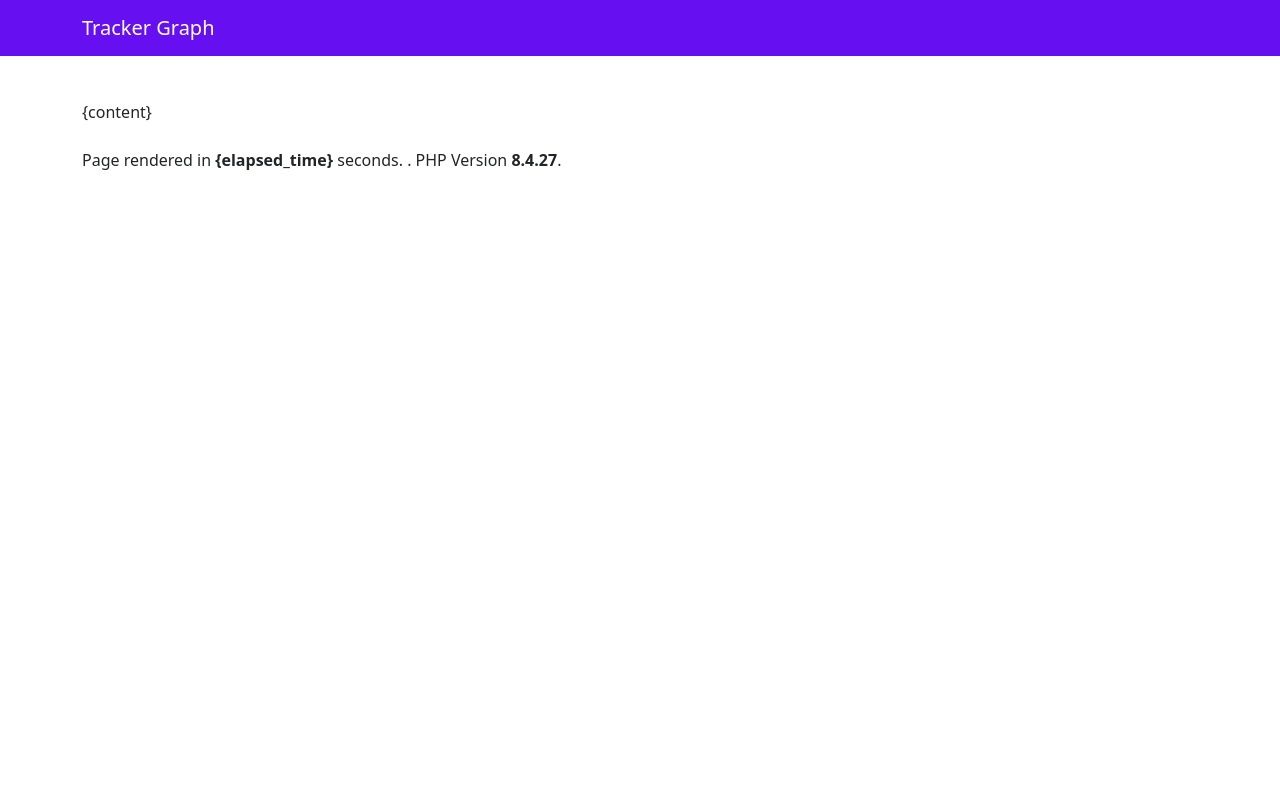
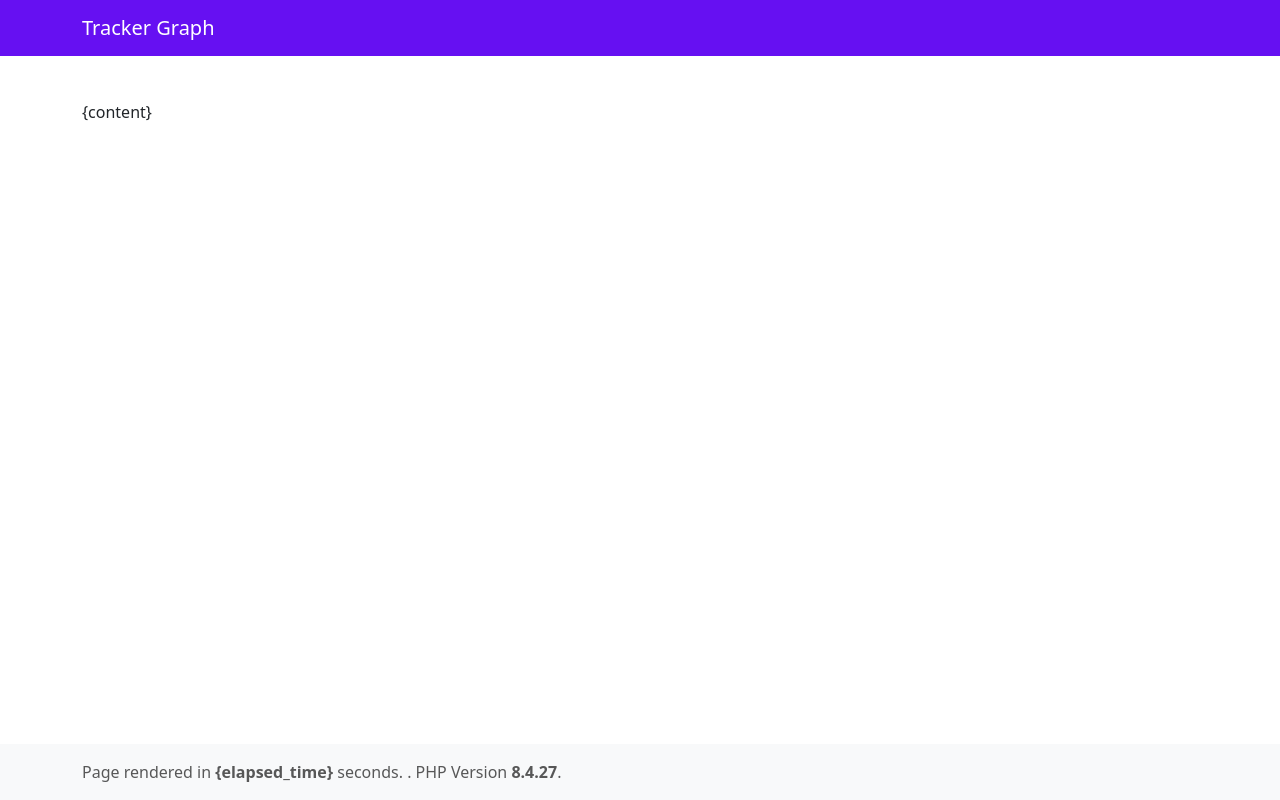
Before and after one commit to hofar/tracker, a PHP site: template application/views/template.php in a window 1280 px wide. Run offline with PHP 8.4, Linux system fonts and the light colour scheme; the template is opened without the code that fills it, so the values that code supplies are empty; some libraries are stand-ins or nearby versions.

Commit message:
update:
- navbar item home dan login di hilangkan
- tambah navbar footer
- tampilan default putih
- validasi keterangan otomatis
- menu edit untuk keterangan

```diff
--- a/application/controllers/Dashboard.php
+++ b/application/controllers/Dashboard.php
@@ -7,6 +7,11 @@
     }
 
     public function index()
+    {
+        $this->network();
+    }
+
+    public function home()
     {
         $data = array(
             "title" => "Tracker Graph",
--- a/application/controllers/ProgramKerja.php
+++ b/application/controllers/ProgramKerja.php
@@ -93,7 +93,7 @@
             $row[] = badge_type($item->status);
             $row[] = custom_date($item->start_date);
             $row[] = custom_date($item->end_date);
-            $row[] = textarea($item->keterangan);
+            $row[] = custom_div($item->keterangan);
             $row[] = action_button($item->id, 'ubah_data', 'hapus_data');
 
             $data[] = $row;
--- a/application/views/template.php
+++ b/application/views/template.php
@@ -1,17 +1,17 @@
 <?php
 $theme = $this->input->get("theme");
-$theme = !is_null($theme) ? $theme : "dark";
+$theme = !is_null($theme) ? $theme : "light";
 
 $queryParams = $this->input->get();
 $queryString = http_build_query($queryParams);
 
 $menuItems = array(
-    array(
-        "title" => "Home",
-        "url" => "",
-        "icon" => '<i class="bi bi-house"></i>', // Bootstrap Icon,
-        "access" => is_public()
-    ),
+    // array(
+    //     "title" => "Home",
+    //     "url" => "",
+    //     "icon" => '<i class="bi bi-house"></i>', // Bootstrap Icon,
+    //     "access" => is_public()
+    // ),
     array(
         "title" => "Network",
         "url" => "dashboard/network",
@@ -42,12 +42,12 @@
         "icon" => '<i class="bi bi-card-list"></i>',
         "access" => is_super()
     ),
-    array(
-        "title" => "Login",
-        "url" => "auth/index",
-        "icon" => '<i class="bi bi-box-arrow-in-right"></i>',
-        "access" => is_not_user()
-    ),
+    // array(
+    //     "title" => "Login",
+    //     "url" => "auth/index",
+    //     "icon" => '<i class="bi bi-box-arrow-in-right"></i>',
+    //     "access" => is_not_user()
+    // ),
     array(
         "title" => "Logout",
         "url" => "auth/logout",
@@ -113,6 +113,7 @@
     <style>
         #content {
             margin-top: 100px;
+            margin-bottom: 100px;
         }
 
         .navbar {
@@ -157,20 +158,22 @@
         </div>
     </nav>
 
-    <section id="content" class="mb-4">
+    <section id="content" class="">
         <div class="container">
             {content}
         </div>
     </section>
 
-    <footer>
-        <div class="container mb-4">
-            <p class="m-0">
-                Page rendered in <strong>{elapsed_time}</strong> seconds.
-                <?php echo (ENVIRONMENT === "development") ?  "CodeIgniter Version <strong>" . CI_VERSION . "</strong>" : "" ?>.
-                PHP Version <strong><?= phpversion() ?></strong>.
-            </p>
-        </div>
+    <footer class="fixed-bottom">
+        <nav class="navbar bg-body-tertiary">
+            <div class="container">
+                <span class="navbar-text">
+                    Page rendered in <strong>{elapsed_time}</strong> seconds.
+                    <?php echo (ENVIRONMENT === "development") ?  "CodeIgniter Version <strong>" . CI_VERSION . "</strong>" : "" ?>.
+                    PHP Version <strong><?= phpversion() ?></strong>.
+                </span>
+            </div>
+        </nav>
     </footer>
 
     <script src="https://cdn.jsdelivr.net/npm/bootstrap@5.3.0/dist/js/bootstrap.bundle.min.js" integrity="sha384-geWF76RCwLtnZ8qwWowPQNguL3RmwHVBC9FhGdlKrxdiJJigb/j/68SIy3Te4Bkz" crossorigin="anonymous"></script>
```
Also changed, not shown: application/helpers/Custom_helper.php (+11 -2 lines), application/views/programkerja/data.php (+31 -0 lines).
